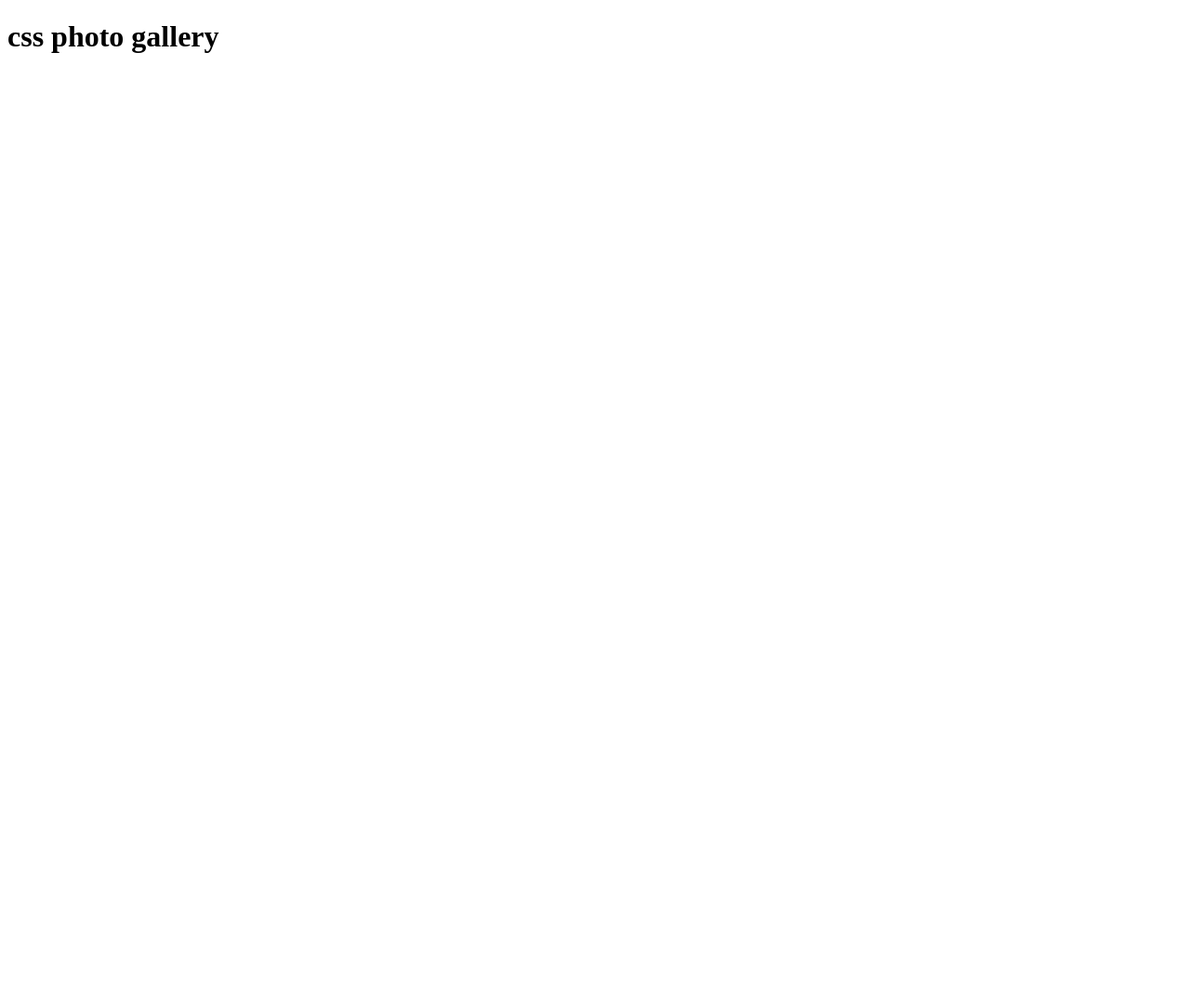
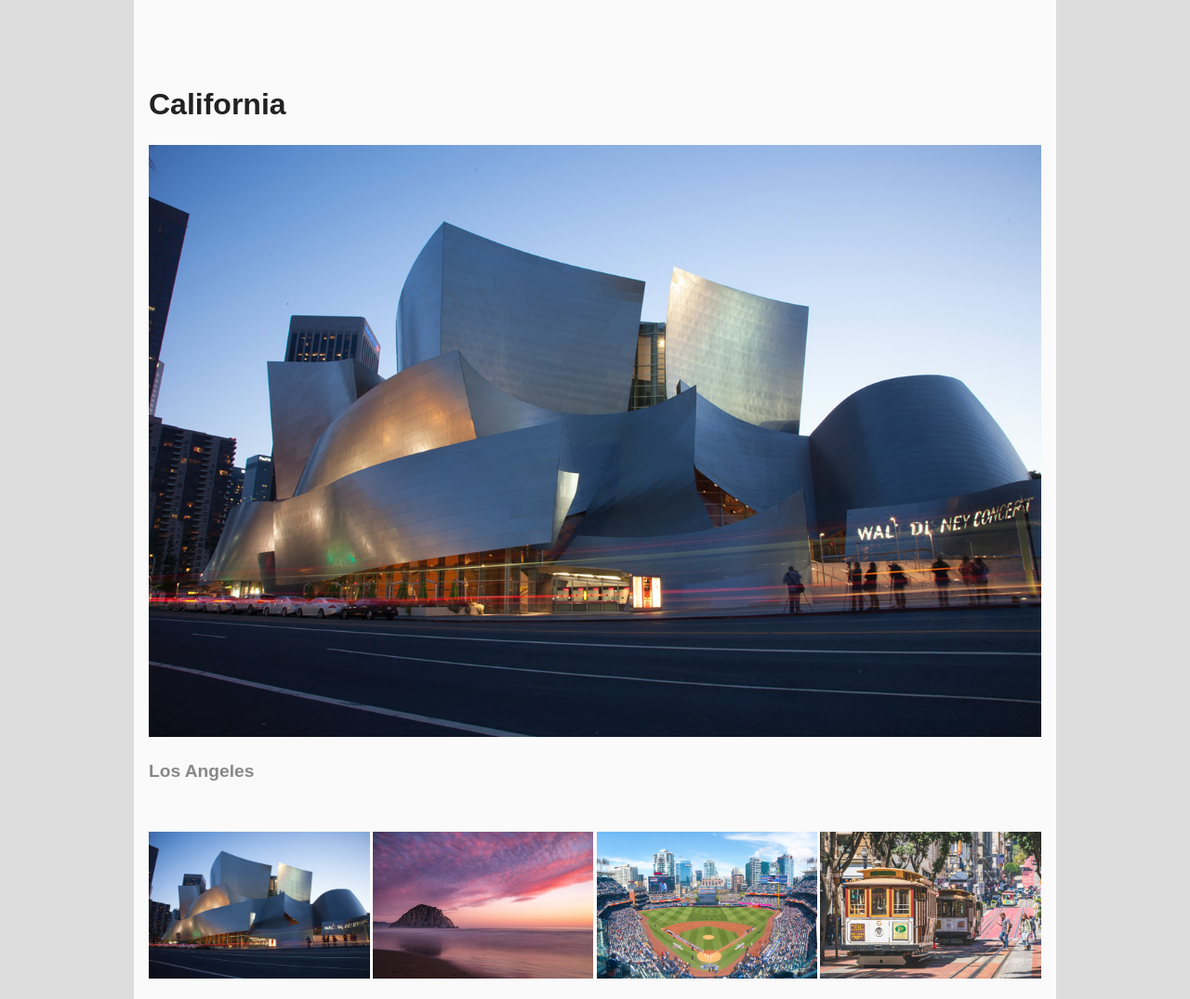
Before and after one commit to Thorval3/Thorval3.github.io, a plain HTML site: page grc339/css-photo-gallery/index.html in a window 1280 px wide. Shown: the whole page at 93% size. Before the commit the page ends 800 px from the top, so only its background shows below. Drawn offline with Linux system fonts and the light colour scheme.

Commit message:
Add files via upload

```diff
--- a/grc339/css-photo-gallery/index.html
+++ b/grc339/css-photo-gallery/index.html
@@ -3,12 +3,54 @@
 			<head>
 				<meta charset="UTF-8" />
 				<meta name="viewport" content="width=device-width, initial-scale=1" />
-        <meta http-equiv="Cache-Control" content="no-cache, no-store, must-revalidate" />
-        <meta http-equiv="Pragma" content="no-cache" />
-        <meta http-equiv="Expires" content="0" />
-        <title>GRC 339: Assignment name</title>
+				<title>CSS photo gallery</title>
+                <link rel="stylesheet" type="text/css" href="photogallery.css">
 			</head>
 			<body>
-        <h1>css photo gallery</h1>
+                <div class="container">
+
+                    <input type="radio" name="item" id="photo1" checked="checked">
+                    <input type="radio" name="item" id="photo2">
+                    <input type="radio" name="item" id="photo3">
+                    <input type="radio" name="item" id="photo4">
+
+                    <h1>California</h1>
+
+                    <main>
+                        <figure>
+                            <img src="linda-pomerantz-zhang-XOeCBcX42s4-unsplash.jpg" alt="Walt Disney Concert Hall in Los Angeles during sunset.">
+                            <figcaption>Los Angeles</figcaption> <!-- Photo by Linda Pomerantz Zhang (@lindapz) on Unsplash. -->
+                        </figure>
+                        <figure>
+                            <img src="kyle-cottrell-UhbHdLZ22SI-unsplash.jpg" alt="Morro Rock in Morro Bay during sunset.">
+                            <figcaption>Morro Bay</figcaption> <!-- Photo by Kyle Cottrell (@kcottrell) on Unsplash. -->
+                        </figure>
+                        <figure>
+                            <img src="megan-ellis-6C35p33MiQ4-unsplash.jpg" alt="View of PetCo Park on a game day in San Diego, with the Downtown skyline in the background." >
+                            <figcaption>San Diego</figcaption>  <!-- Photo by Megan Ellis (@meganmarieee19) on Unsplash. -->
+                        </figure>
+                        <figure>
+                            <img src="daniel-abadia-3hslPaZKqUM-unsplash.jpg" alt="Cable cars on Powell Street in San Francisco on a sunny day.">
+                            <figcaption>San Francisco</figcaption> <!-- Photo by Daniel Abadia (@pixeldan) on Unsplash. -->
+                        </figure>
+                    </main>
+
+                    <nav>
+                        <label for="photo1">
+                            <img src="linda-pomerantz-zhang-XOeCBcX42s4-unsplash.jpg" alt="Walt Disney Concert Hall in Los Angeles during sunset.">
+                        </label>
+                        <label for="photo2">
+                            <img src="kyle-cottrell-UhbHdLZ22SI-unsplash.jpg" alt="Morro Rock in Morro Bay during sunset.">
+                        </label>
+                        <label for="photo3">
+                            <img src="megan-ellis-6C35p33MiQ4-unsplash.jpg" alt="View of PetCo Park on a game day in San Diego, with the Downtown skyline in the background.">
+                        </label>
+                        <label for="photo4">
+                            <img src="daniel-abadia-3hslPaZKqUM-unsplash.jpg" alt="Cable cars on Powell Street in San Francisco on a sunny day.">
+                        </label>
+                    </nav>
+
+                </div>
+
 			</body>
 		</html>
--- /dev/null
+++ b/grc339/css-photo-gallery/photogallery.css
@@ -0,0 +1,69 @@
+/*CSS document*/
+
+body {
+    font-family: sans-serif;
+	line-height: 1.4em;
+	color: #222;
+	background-color: #ddd;
+	box-sizing: border-box;
+    margin: 0;
+    padding: 0;
+}
+
+h1 {
+    padding-top: 2em;
+    margin-bottom: 1em;
+}
+
+img {
+	width: 100%;
+}
+
+
+div.container {
+    background-color: #fafafa;
+    max-width: 60em;
+    margin: 0 auto;
+    padding: 1em;
+}
+
+
+main {
+    position: relative;
+    overflow: hidden;
+    padding-bottom: calc(72% + 3em);
+}
+
+figure{
+    margin: 0;
+    width: calc(100%-2em);
+    position: absolute;
+    opacity: 0;
+    transition: opacity .5s;
+}
+
+figcaption {
+    font-size: 1.2em;
+    font-weight: bold;
+    margin: 1em 0;
+    color: #888;
+}
+
+
+input:nth-of-type(1):checked ~ main figure:nth-of-type(1),
+input:nth-of-type(2):checked ~ main figure:nth-of-type(2),
+input:nth-of-type(3):checked ~ main figure:nth-of-type(3),
+input:nth-of-type(4):checked ~ main figure:nth-of-type(4){
+    opacity: 1;
+}
+
+nav {
+    display: grid;
+    grid-template-columns: repeat(4, 1fr);
+    grid-gap: 0.2em;
+}
+
+
+input {
+    display: none;
+}
```
Also changed, not shown: grc339/css-photo-gallery/daniel-abadia-3hslPaZKqUM-unsplash.jpg (added), grc339/css-photo-gallery/kyle-cottrell-UhbHdLZ22SI-unsplash.jpg (added), grc339/css-photo-gallery/linda-pomerantz-zhang-XOeCBcX42s4-unsplash.jpg (added), grc339/css-photo-gallery/megan-ellis-6C35p33MiQ4-unsplash.jpg (added). Lines whose indentation alone changed are shown as unchanged.
